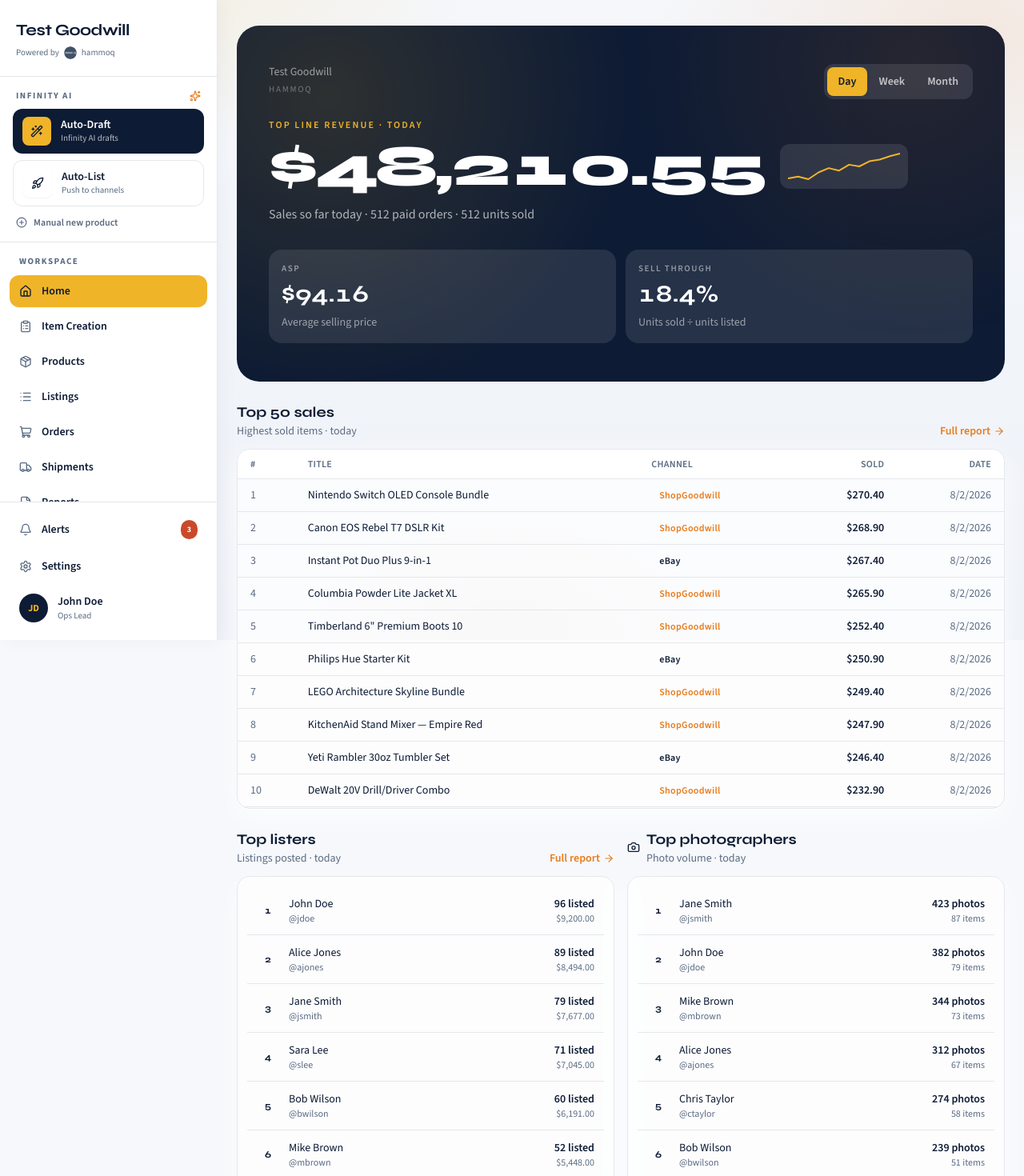
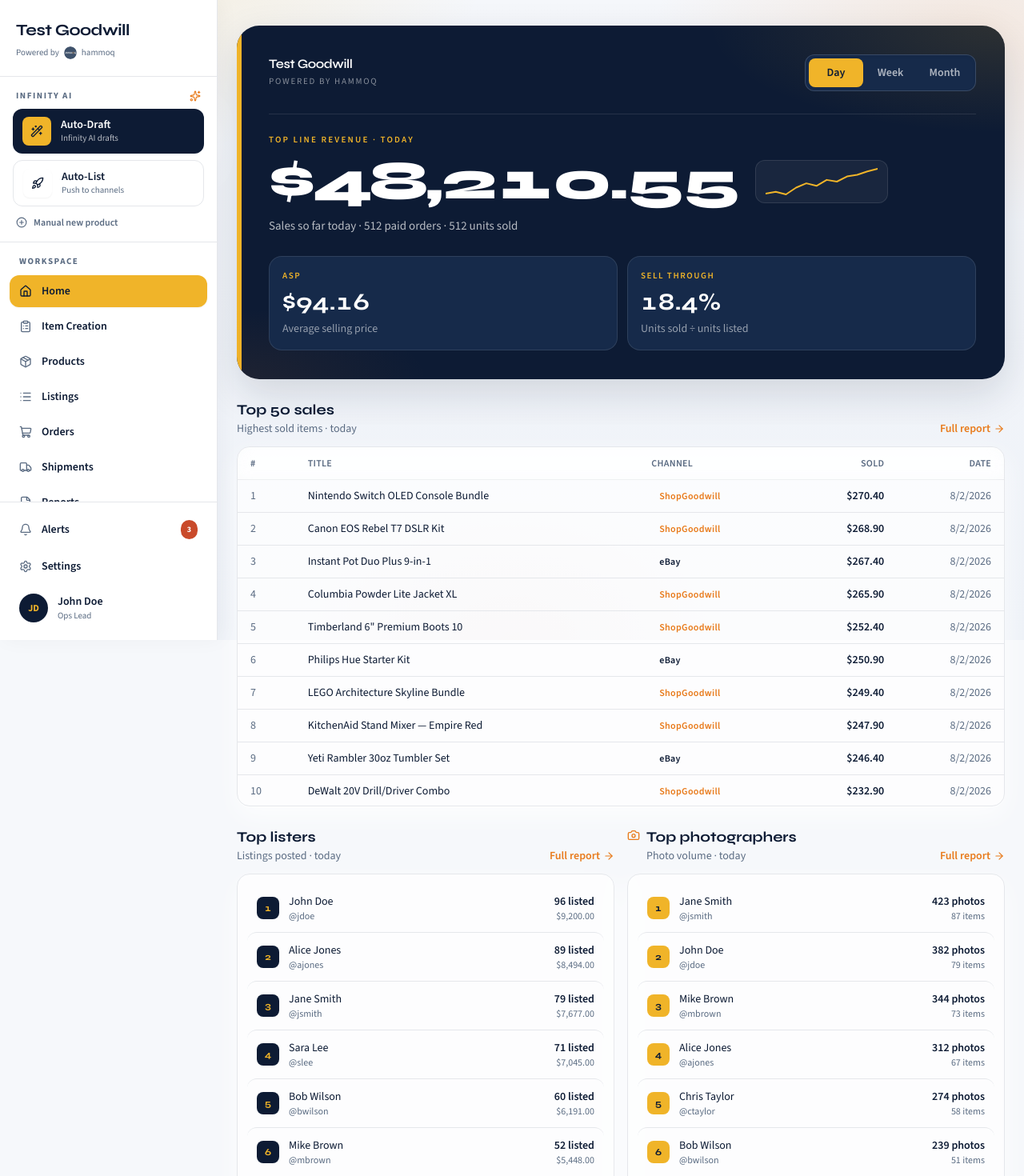
Before and after one commit to Jviss21/store-thru-listing, a Next.js app: page / in a window 1280 px wide. Shown: the top 1470 px of the page at 80% size. Built offline with nearby package versions, Linux system fonts and the light colour scheme.

Commit message:
Polish home metrics hero with solid navy panel and higher contrast.
Co-authored-by: Cursor <cursoragent@cursor.com>

```diff
--- a/src/app/page.tsx
+++ b/src/app/page.tsx
@@ -35,24 +35,27 @@ export default function HomePage() {
 
   return (
     <div className="space-y-6">
-      <section className="relative overflow-hidden rounded-[1.75rem] bg-ink px-5 py-8 text-white sm:px-10 sm:py-12">
+      <section className="relative overflow-hidden rounded-[1.75rem] bg-ink text-white shadow-float">
+        <div className="absolute inset-y-0 left-0 w-1.5 bg-accent" aria-hidden />
         <div
-          className="pointer-events-none absolute inset-0 opacity-45"
+          className="pointer-events-none absolute inset-0"
           style={{
             backgroundImage:
-              "radial-gradient(circle at 12% 20%, rgba(240,180,41,0.32), transparent 42%), radial-gradient(circle at 88% 10%, rgba(232,122,26,0.26), transparent 38%)",
+              "radial-gradient(ellipse 70% 55% at 100% 0%, rgba(240,180,41,0.14), transparent 55%), radial-gradient(ellipse 50% 40% at 0% 100%, rgba(232,122,26,0.08), transparent 50%)",
           }}
         />
-        <div className="relative animate-rise">
+        <div className="relative animate-rise px-5 py-7 pl-6 sm:px-9 sm:py-9 sm:pl-10">
           <div className="flex flex-col gap-4 sm:flex-row sm:items-start sm:justify-between">
             <div>
-              <p className="text-sm font-medium text-white/55">{ORG_NAME}</p>
-              <p className="mt-1 text-[11px] font-medium uppercase tracking-[0.16em] text-white/35">
-                {BRAND.product}
+              <p className="font-display text-base font-semibold tracking-tight text-white">
+                {ORG_NAME}
+              </p>
+              <p className="mt-0.5 text-[11px] font-medium uppercase tracking-[0.16em] text-white/50">
+                Powered by {BRAND.product}
               </p>
             </div>
             <div
-              className="inline-flex rounded-xl bg-white/10 p-1"
+              className="inline-flex rounded-xl border border-white/15 bg-[var(--ink-soft)] p-1 shadow-inner"
               role="tablist"
               aria-label="Sales period"
             >
@@ -64,10 +67,10 @@ export default function HomePage() {
                   aria-selected={period === p.id}
                   onClick={() => setPeriod(p.id)}
                   className={cn(
-                    "rounded-lg px-3.5 py-2 text-sm font-semibold transition",
+                    "min-w-[4.25rem] rounded-lg px-3.5 py-2 text-sm font-semibold transition",
                     period === p.id
                       ? "bg-accent text-accent-ink shadow-sm"
-                      : "text-white/70 hover:bg-white/10 hover:text-white"
+                      : "text-white/65 hover:bg-white/10 hover:text-white"
                   )}
                 >
                   {p.label}
@@ -76,40 +79,42 @@ export default function HomePage() {
             </div>
           </div>
 
-          <p className="mt-6 text-xs font-semibold uppercase tracking-[0.18em] text-accent">
+          <div className="mt-7 border-t border-white/10 pt-6">
+            <p className="text-[11px] font-semibold uppercase tracking-[0.2em] text-accent">
               Top line revenue · {m.periodLabel}
             </p>
-          <div className="mt-2 flex flex-wrap items-end gap-4">
-            <h1 className="font-display text-5xl font-extrabold tracking-tight tabular-nums sm:text-6xl lg:text-7xl">
+            <div className="mt-2 flex flex-wrap items-end gap-x-5 gap-y-3">
+              <h1 className="font-display text-5xl font-extrabold tracking-tight text-white tabular-nums sm:text-6xl lg:text-[4.25rem] lg:leading-none">
                 {formatCurrency(m.topLineRevenue)}
               </h1>
-            <div className="mb-2 rounded-xl bg-white/10 p-2.5">
+              <div className="mb-1.5 rounded-xl border border-white/10 bg-white/5 px-3 py-2">
                 <Sparkline values={m.salesSpark} className="text-accent" width={140} height={36} />
               </div>
             </div>
-          <p className="mt-3 max-w-xl text-sm text-white/65 sm:text-base">
+            <p className="mt-3 max-w-xl text-sm text-white/70 sm:text-[15px]">
               {m.rangeLabel} · {formatNumber(m.paidOrders)} paid orders ·{" "}
               {formatNumber(m.unitsSold)} units sold
             </p>
+          </div>
 
-          <div className="mt-8 grid gap-3 sm:grid-cols-2">
-            <div className="rounded-2xl bg-white/10 p-4 backdrop-blur-sm">
-              <p className="text-[11px] font-semibold uppercase tracking-[0.14em] text-white/50">
+          <div className="mt-7 grid gap-3 sm:grid-cols-2">
+            <div className="rounded-2xl border border-white/10 bg-[var(--ink-soft)] px-4 py-4">
+              <p className="text-[11px] font-semibold uppercase tracking-[0.14em] text-accent">
                 ASP
               </p>
-              <p className="mt-1 font-display text-2xl font-bold tabular-nums sm:text-3xl">
+              <p className="mt-1.5 font-display text-2xl font-bold text-white tabular-nums sm:text-3xl">
                 {formatCurrency(m.asp)}
               </p>
-              <p className="mt-2 text-sm text-white/55">Average selling price</p>
+              <p className="mt-1.5 text-sm text-white/55">Average selling price</p>
             </div>
-            <div className="rounded-2xl bg-white/10 p-4 backdrop-blur-sm">
-              <p className="text-[11px] font-semibold uppercase tracking-[0.14em] text-white/50">
+            <div className="rounded-2xl border border-white/10 bg-[var(--ink-soft)] px-4 py-4">
+              <p className="text-[11px] font-semibold uppercase tracking-[0.14em] text-accent">
                 Sell through
               </p>
-              <p className="mt-1 font-display text-2xl font-bold tabular-nums sm:text-3xl">
+              <p className="mt-1.5 font-display text-2xl font-bold text-white tabular-nums sm:text-3xl">
                 {m.sellThrough.toFixed(1)}%
               </p>
-              <p className="mt-2 text-sm text-white/55">Units sold ÷ units listed</p>
+              <p className="mt-1.5 text-sm text-white/55">Units sold ÷ units listed</p>
             </div>
           </div>
         </div>
@@ -123,7 +128,7 @@ export default function HomePage() {
           </div>
           <Link
             href="/reports/top-sales"
-            className="inline-flex items-center gap-1 text-sm font-semibold text-teal hover:underline"
+            className="inline-flex items-center gap-1 text-sm font-semibold text-brand-orange hover:underline"
           >
             Full report <ArrowRight className="h-3.5 w-3.5" />
           </Link>
@@ -131,18 +136,21 @@ export default function HomePage() {
         <Card className="overflow-hidden">
           <div className="max-h-[28rem] overflow-auto">
             <table className="w-full min-w-[560px] text-left text-sm">
-              <thead className="sticky top-0 border-b border-ink/8 bg-white/95 text-xs uppercase tracking-wide text-muted backdrop-blur">
+              <thead className="sticky top-0 border-b border-ink/10 bg-mist/90 text-xs uppercase tracking-wide text-muted backdrop-blur">
                 <tr>
-                  <th className="px-4 py-2.5 font-semibold">#</th>
-                  <th className="px-3 py-2.5 font-semibold">Title</th>
-                  <th className="px-3 py-2.5 font-semibold">Channel</th>
-                  <th className="px-3 py-2.5 font-semibold text-right">Sold</th>
-                  <th className="px-4 py-2.5 font-semibold text-right">Date</th>
+                  <th className="px-4 py-3 font-semibold">#</th>
+                  <th className="px-3 py-3 font-semibold">Title</th>
+                  <th className="px-3 py-3 font-semibold">Channel</th>
+                  <th className="px-3 py-3 font-semibold text-right">Sold</th>
+                  <th className="px-4 py-3 font-semibold text-right">Date</th>
                 </tr>
               </thead>
               <tbody>
                 {m.topSales.map((row) => (
-                  <tr key={`${period}-${row.rank}`} className="border-b border-ink/5 last:border-0">
+                  <tr
+                    key={`${period}-${row.rank}`}
+                    className="border-b border-ink/5 transition hover:bg-mist/40 last:border-0"
+                  >
                     <td className="px-4 py-2.5 tabular-nums text-muted">{row.rank}</td>
                     <td className="max-w-[16rem] truncate px-3 py-2.5 font-medium text-ink sm:max-w-none">
                       {row.title}
@@ -173,7 +181,7 @@ export default function HomePage() {
             </div>
             <Link
               href="/reports/productivity"
-              className="inline-flex items-center gap-1 text-sm font-semibold text-teal hover:underline"
+              className="inline-flex items-center gap-1 text-sm font-semibold text-brand-orange hover:underline"
             >
               Full report <ArrowRight className="h-3.5 w-3.5" />
             </Link>
@@ -183,10 +191,10 @@ export default function HomePage() {
               {m.topListers.map((row) => (
                 <li
                   key={`${period}-lister-${row.handle}`}
-                  className="flex items-center justify-between gap-3 px-3 py-3 text-sm"
+                  className="flex items-center justify-between gap-3 rounded-xl px-3 py-3 text-sm transition hover:bg-mist/50"
                 >
                   <div className="flex min-w-0 items-center gap-3">
-                    <span className="flex h-7 w-7 shrink-0 items-center justify-center rounded-lg bg-ink/5 font-display text-xs font-bold tabular-nums text-ink">
+                    <span className="flex h-7 w-7 shrink-0 items-center justify-center rounded-lg bg-ink font-display text-xs font-bold tabular-nums text-accent">
                       {row.rank}
                     </span>
                     <div className="min-w-0">
@@ -209,22 +217,30 @@ export default function HomePage() {
         </div>
 
         <div>
-          <div className="mb-3 flex items-center gap-2">
-            <Camera className="h-4 w-4 text-orange" />
+          <div className="mb-3 flex items-end justify-between gap-3">
+            <div className="flex items-start gap-2">
+              <Camera className="mt-1 h-4 w-4 shrink-0 text-brand-orange" />
               <div>
                 <h2 className="font-display text-lg font-bold text-ink">Top photographers</h2>
                 <p className="text-sm text-muted">Photo volume · {m.periodLabel.toLowerCase()}</p>
               </div>
+            </div>
+            <Link
+              href="/reports/productivity"
+              className="inline-flex items-center gap-1 text-sm font-semibold text-brand-orange hover:underline"
+            >
+              Full report <ArrowRight className="h-3.5 w-3.5" />
+            </Link>
           </div>
           <Card className="p-2 sm:p-3">
             <ul className="divide-y divide-ink/5">
               {m.topPhotographers.map((row) => (
                 <li
                   key={`${period}-photo-${row.handle}`}
-                  className="flex items-center justify-between gap-3 px-3 py-3 text-sm"
+                  className="flex items-center justify-between gap-3 rounded-xl px-3 py-3 text-sm transition hover:bg-mist/50"
                 >
                   <div className="flex min-w-0 items-center gap-3">
-                    <span className="flex h-7 w-7 shrink-0 items-center justify-center rounded-lg bg-accent/15 font-display text-xs font-bold tabular-nums text-ink">
+                    <span className="flex h-7 w-7 shrink-0 items-center justify-center rounded-lg bg-accent font-display text-xs font-bold tabular-nums text-accent-ink">
                       {row.rank}
                     </span>
                     <div className="min-w-0">
```
Lines whose indentation alone changed are shown as unchanged.
